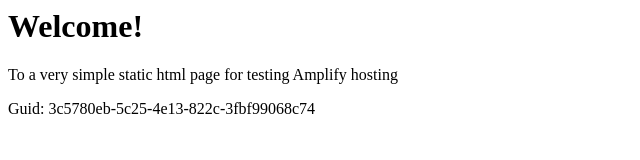
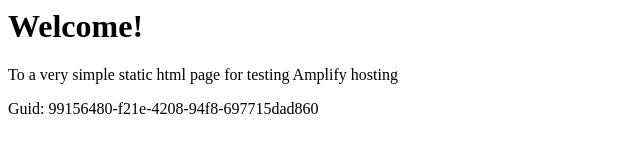
Before and after one commit to aws-aemilia-bah/Github-PR-Commit-Integration-Test-DoNotTouch-GitHubAutoBuildPushCanaryTest-v2-preprod-me-south-1, a website: page src/index.html in a window 1280 px wide. Shown: the full height of the page, 0-640 px from the left. Drawn offline with Linux system fonts and the light colour scheme.

Commit message:
commit from integ tests

```diff
--- a/src/index.html
+++ b/src/index.html
@@ -12,6 +12,6 @@
 <body>
     <h1>Welcome!</h1>
     <p>To a very simple static html page for testing Amplify hosting</p>
-    <p>Guid: 3c5780eb-5c25-4e13-822c-3fbf99068c74</p></body>
+    <p>Guid: 99156480-f21e-4208-94f8-697715dad860</p></body>
 
 </html>
```
